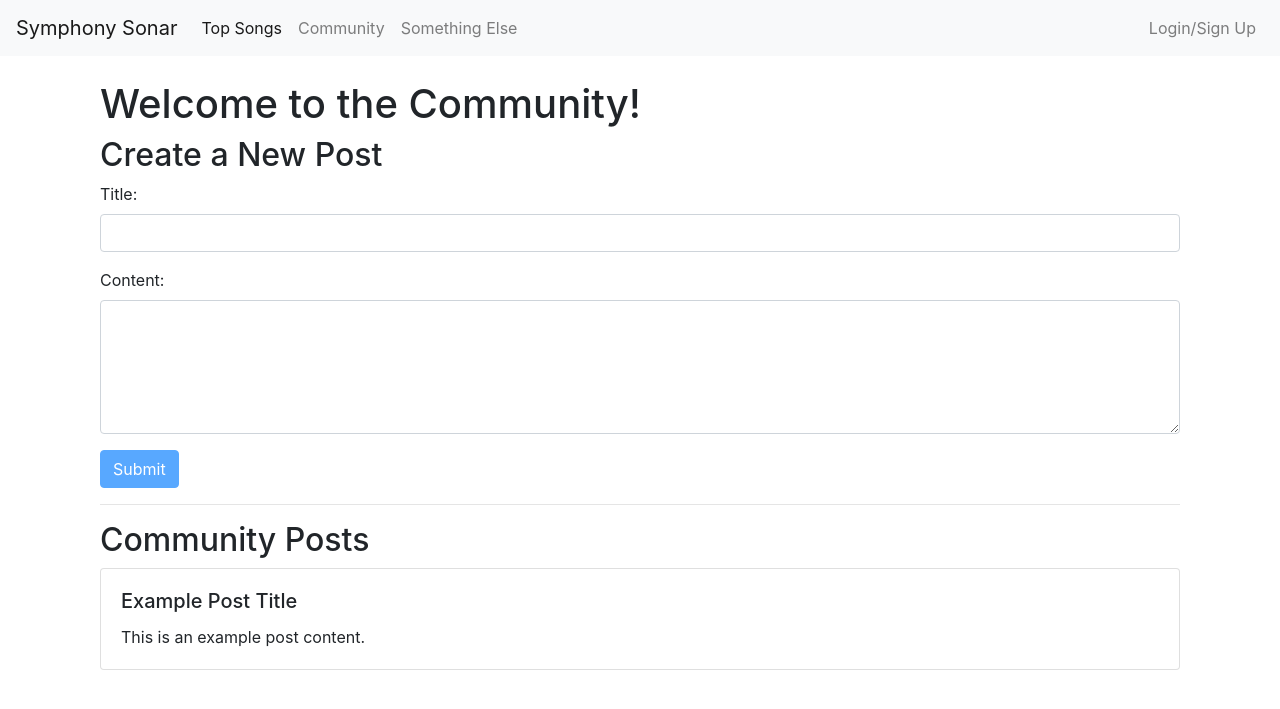
After one commit to dylxningz/3155-FinalProject-Group, a Flask app: page /community in a window 1280 px wide. The commit adds this page. Shown: the top 709 px of the page. Run offline with Flask 3, Linux system fonts and the light colour scheme; some libraries are stand-ins or nearby versions.

Commit message:
added community.html

```diff
--- a/app/routes.py
+++ b/app/routes.py
@@ -76,3 +76,7 @@ def dashboard():
     if 'username' in session:
         return render_template('dashboard.html', username=session['username'])
     return redirect(url_for('login'))
+
+@app.route('/community')
+def community():
+    return render_template('community.html')
--- /dev/null
+++ b/app/templates/community.html
@@ -0,0 +1,32 @@
+{% extends 'layout.html' %}
+
+{% block title %}Community - Symphony Sonar{% endblock %}
+
+{% block content %}
+<div class="container mt-4">
+    <h1>Welcome to the Community!</h1>
+    <h2>Create a New Post</h2>
+    <form method="POST">
+        <div class="form-group">
+            <label for="title">Title:</label>
+            <input type="text" class="form-control" id="title" name="title" required>
+        </div>
+        <div class="form-group">
+            <label for="content">Content:</label>
+            <textarea class="form-control" id="content" name="content" rows="5" required></textarea>
+        </div>
+        <button type="submit" class="btn btn-primary" disabled>Submit</button>
+    </form>
+
+    <hr>
+
+    <h2>Community Posts</h2>
+    <div class="card">
+        <div class="card-body">
+            <h5 class="card-title">Example Post Title</h5>
+            <p class="card-text">This is an example post content.</p>
+        </div>
+    </div>
+
+</div>
+{% endblock %}
--- a/app/templates/layout.html
+++ b/app/templates/layout.html
@@ -29,7 +29,7 @@
                     <a class="nav-link" href="#">Top Songs <span class="sr-only">(current)</span></a>
                 </li>
                 <li class="nav-item">
-                    <a class="nav-link" href="#">Community</a>
+                    <a class="nav-link" href="{{ url_for('community') }}">Community</a>
                 </li>
                 <li class="nav-item">
                     <a class="nav-link" href="#">Something Else</a>
```
